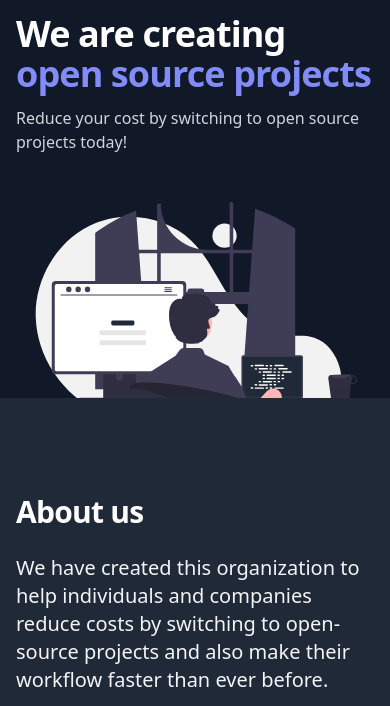
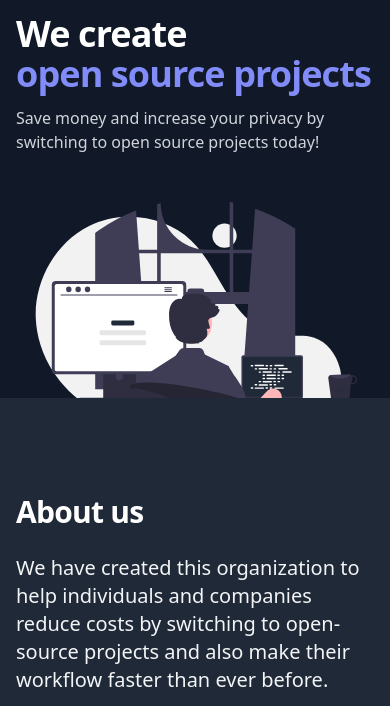
Before and after one commit to Rabbit-Company/RabbitCompany-Website, a plain HTML site: page index.html in a window 390 px wide. Shown: the part 138-844 px from the top of the page. Drawn offline with Linux system fonts and the light colour scheme.

```diff
--- a/index.html
+++ b/index.html
@@ -61,11 +61,11 @@
                 </svg>
               </a>
               <h1 class="mt-4 text-4xl tracking-tight font-extrabold text-white sm:mt-5 sm:text-6xl lg:mt-6 xl:text-6xl">
-                <span class="block">We are creating</span>
+                <span class="block">We create</span>
                 <span class="block text-indigo-400">open source projects</span>
               </h1>
               <p class="mt-3 text-base text-gray-300 sm:mt-5 sm:text-xl lg:text-lg xl:text-xl">
-                Reduce your cost by switching to open source projects today!
+                Save money and increase your privacy by switching to open source projects today!
               </p>
             </div>
           </div>
```
Also changed, not shown: donation.html (+2 -2 lines).
